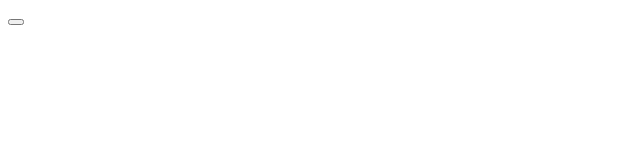
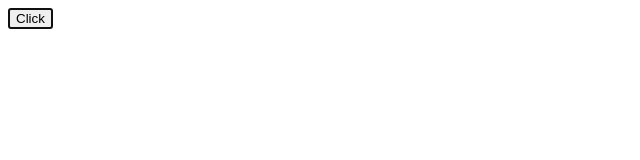
Before and after one commit to phuongctt1/fe-training, a plain HTML site: page exercise/html/button/automatically_get_focus.html in a window 1280 px wide. Shown: the whole page, without its empty margins (0-640 px from the left). Drawn offline with Linux system fonts and the light colour scheme.

Commit message:
autofocus button
autofocus button

```diff
--- a/exercise/html/button/automatically_get_focus.html
+++ b/exercise/html/button/automatically_get_focus.html
@@ -6,8 +6,7 @@
     <title>automatically get focus when the page load</title>
 </head>
 <body>
-    <button type ="button">
-
-    </button>
+    <!-- <button type="button" autofocus onclick="console.log('Welcome Friends')">Click Me!</button> -->
+    <button type="button" autofocus onclick="console.log('click')">Click</button>
 </body>
 </html>
```
